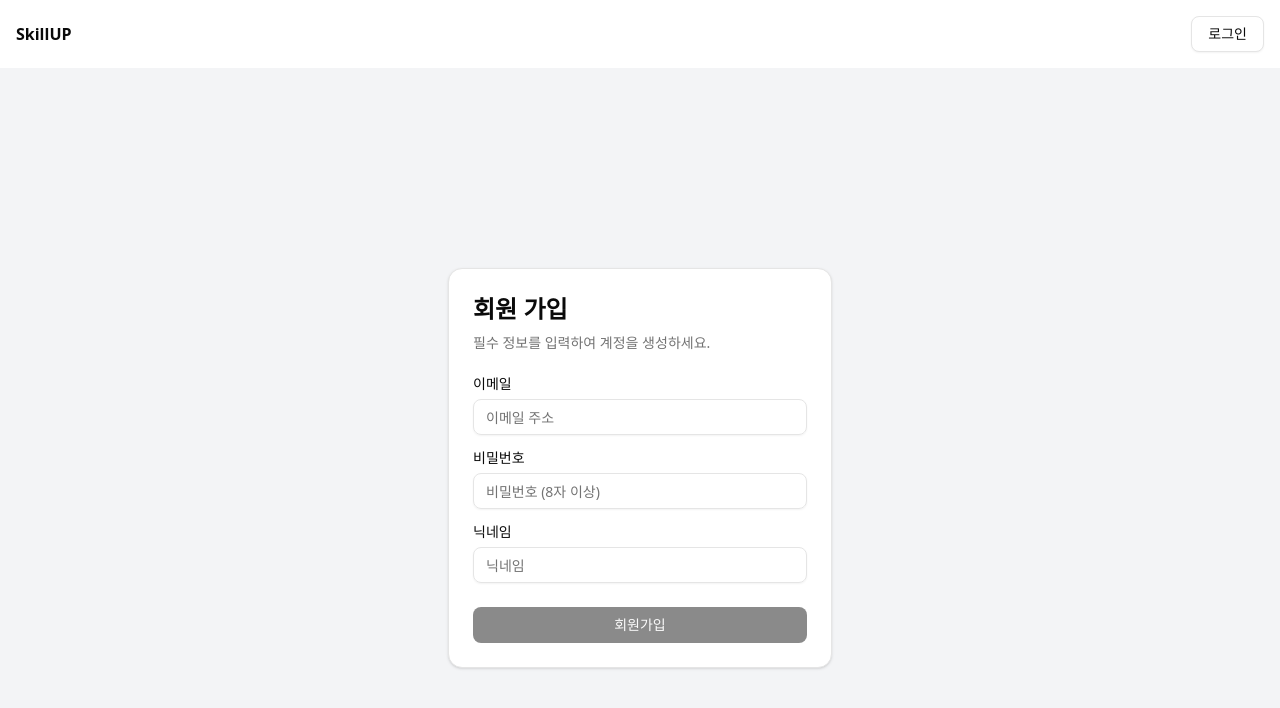
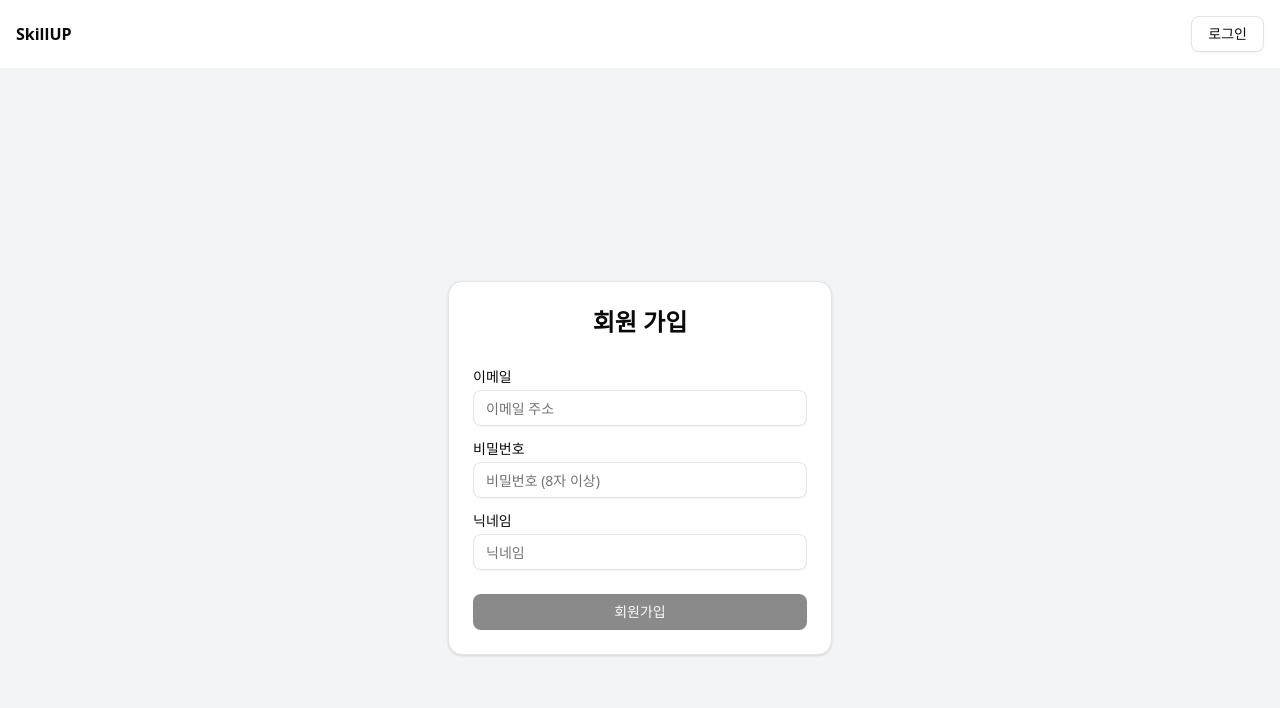
Before and after one commit to fhwang98/skill-up, a React (Vite) app in the folder frontend/: page /join in a window 1280 px wide. Shown: the top 708 px of the page. Built offline with nearby package versions, Linux system fonts and the light colour scheme; no server answers.

Commit message:
design: 회원가입 페이지 css 수정

```diff
--- a/frontend/src/pages/JoinPage.jsx
+++ b/frontend/src/pages/JoinPage.jsx
@@ -102,13 +102,13 @@ function JoinPage() {
 	return (
 		<div className="flex items-center justify-center min-h-screen bg-gray-100">
 			<Card className="w-full max-w-sm min-w-sm m-6">
-				<CardHeader>
+				<CardHeader className="text-center">
 					<CardTitle className="text-2xl">회원 가입</CardTitle>
-					<CardDescription>필수 정보를 입력하여 계정을 생성하세요.</CardDescription>
 				</CardHeader>
 				<form onSubmit={handleSignUp}>
-					<CardContent className="space-y-4">
-						<div className="space-y-2">
+					<CardContent>
+						<div className="grid w-full items-center gap-4">
+							<div className="flex flex-col space-y-1.5">
 								<Label htmlFor="email">이메일</Label>
 								<Input
 									id="email"
@@ -124,7 +124,7 @@ function JoinPage() {
 									<p className="text-sm text-red-600">이미 사용 중인 이메일입니다.</p>
 								)}
 							</div>
-						<div className="space-y-2">
+							<div className="flex flex-col space-y-1.5">
 								<Label htmlFor="password">비밀번호</Label>
 								<Input
 									id="password"
@@ -136,7 +136,7 @@ function JoinPage() {
 									minLength={8}
 								/>
 							</div>
-						<div className="space-y-2">
+							<div className="flex flex-col space-y-1.5">
 								<Label htmlFor="nickname">닉네임</Label>
 								<Input
 									id="nickname"
@@ -153,8 +153,9 @@ function JoinPage() {
 								)}
 							</div>
 							{error && <p className="text-sm text-red-600">{error}</p>}
+						</div>
 					</CardContent>
-					<CardFooter>
+					<CardFooter className="flex flex-col space-y-4">
 						<Button
 							type="submit"
 							className="w-full mt-6 cursor-pointer"
```
Lines whose indentation alone changed are shown as unchanged.
